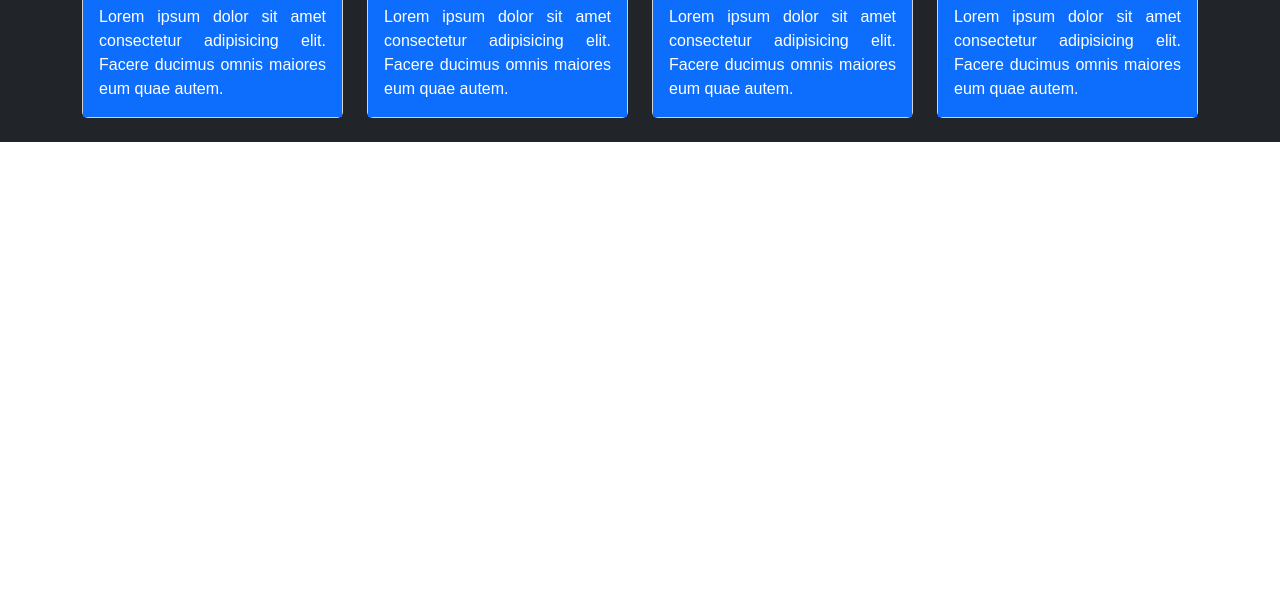
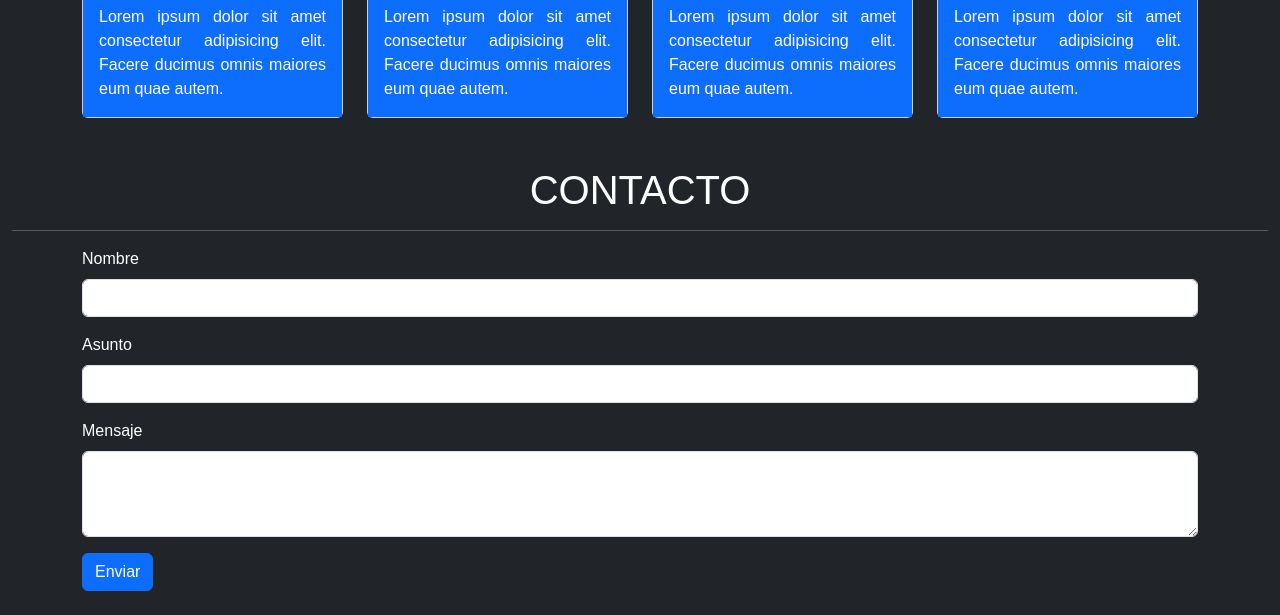
Before and after one commit to Jmanuelph/PruebaViajesChileJesusPacheco, a plain HTML site: page index.html in a window 1280 px wide. Shown: the part 1907-2522 px from the top of the page. Before the commit the page ends 2049 px from the top, so only its background shows below. Drawn offline with nearby package versions, Linux system fonts and the light colour scheme.

Commit message:
se agrego Contacto

```diff
--- a/index.html
+++ b/index.html
@@ -204,6 +204,28 @@
     </div>
     <!--Final Seccion Destacados-->
 
+    <!--Inicio Seccion Contacto-->
+    <div class="container-fluid bg-dark text-white py-4">
+        <h3 class="display-6 text-center" id="Contacto">CONTACTO</h3>
+        <hr>
+        <div class="container">
+            <div class="mb-3">
+                <label for="Nombre" class="form-label">Nombre</label>
+                <input type="text" class="form-control" id="Nombre">
+            </div>
+            <div class="mb-3">
+                <label for="Asunto" class="form-label">Asunto</label>
+                <input type="text" class="form-control" id="Asunto">
+            </div>
+            <div class="mb-3">
+                <label for="Mensaje" class="form-label">Mensaje</label>
+                <textarea class="form-control" id="Mensaje" rows="3"></textarea>
+            </div>
+            <button type="button" class="btn btn-primary" data-toggle="tooltip" data-placement="top" title="Click para Enviar">Enviar</button>
+        </div>
+    </div>
+    <!--Final Seccion Contacto-->
+
 
 
 
```
